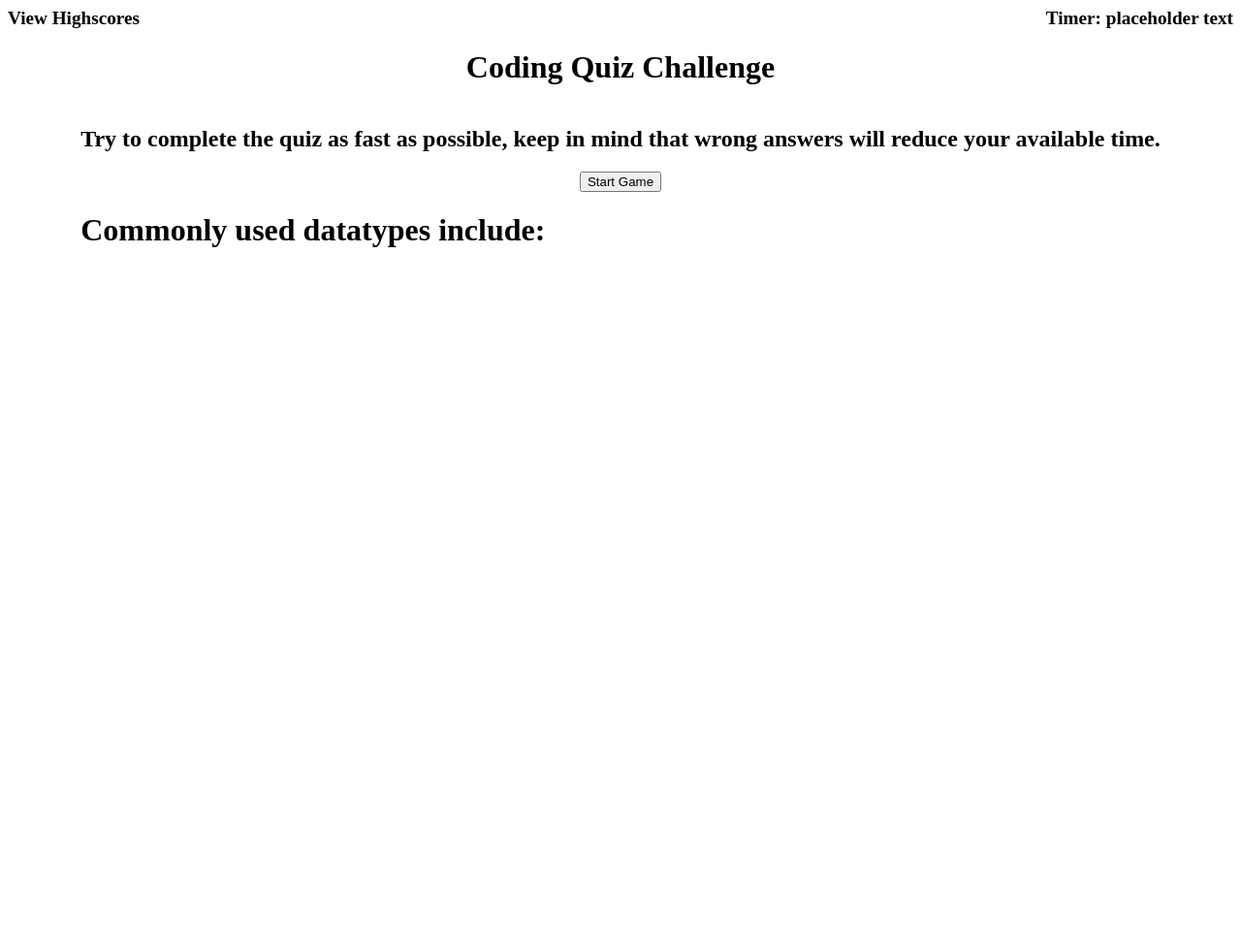
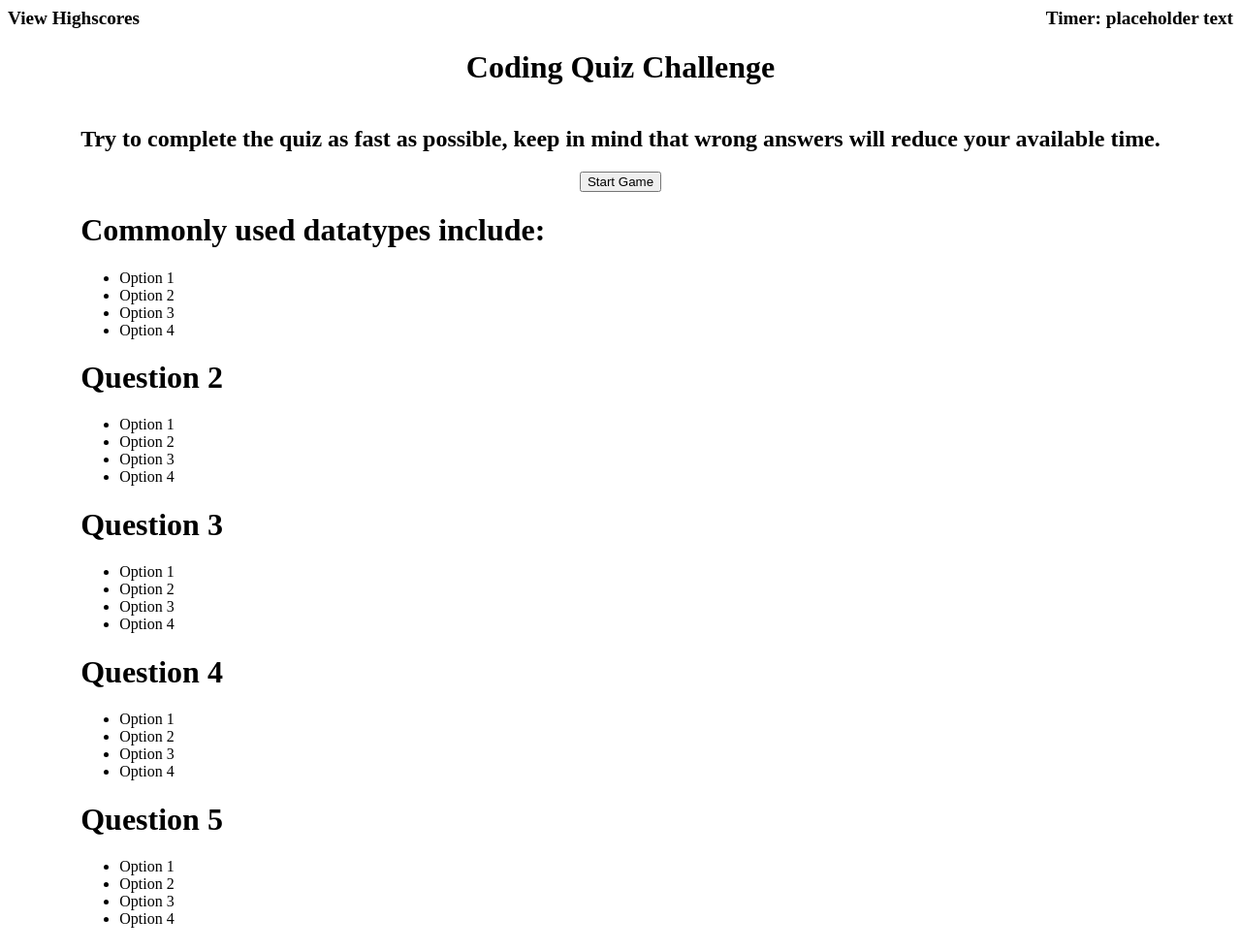
Before and after one commit to ohwens/codingQuiz, a plain HTML site: page index.html in a window 1280 px wide. Shown: the whole page at 97% size. Before the commit the page ends 800 px from the top, so only its background shows below. Drawn offline with Linux system fonts and the light colour scheme.

Commit message:
added placeholder data in html and removed js text

```diff
--- a/index.html
+++ b/index.html
@@ -24,18 +24,48 @@
             </div>
             <div id="question1">
                 <h1>Commonly used datatypes include:</h1>
+                <ul>
+                    <li>Option 1</li>
+                    <li>Option 2</li>
+                    <li>Option 3</li>
+                    <li>Option 4</li>
+                </ul>
             </div>
             <div id="question2">
-
+                <h1>Question 2</h1>
+                <ul>
+                    <li>Option 1</li>
+                    <li>Option 2</li>
+                    <li>Option 3</li>
+                    <li>Option 4</li>
+                </ul>
             </div>
             <div id="question3">
-
+                <h1>Question 3</h1>
+                <ul>
+                    <li>Option 1</li>
+                    <li>Option 2</li>
+                    <li>Option 3</li>
+                    <li>Option 4</li>
+                </ul>
             </div>
             <div id="question4">
-
+                <h1>Question 4</h1>
+                <ul>
+                    <li>Option 1</li>
+                    <li>Option 2</li>
+                    <li>Option 3</li>
+                    <li>Option 4</li>
+                </ul>
             </div>
             <div id="question5">
-
+                <h1>Question 5</h1>
+                <ul>
+                    <li>Option 1</li>
+                    <li>Option 2</li>
+                    <li>Option 3</li>
+                    <li>Option 4</li>
+                </ul>
             </div>
             <div id="enterInitial">
 
```
